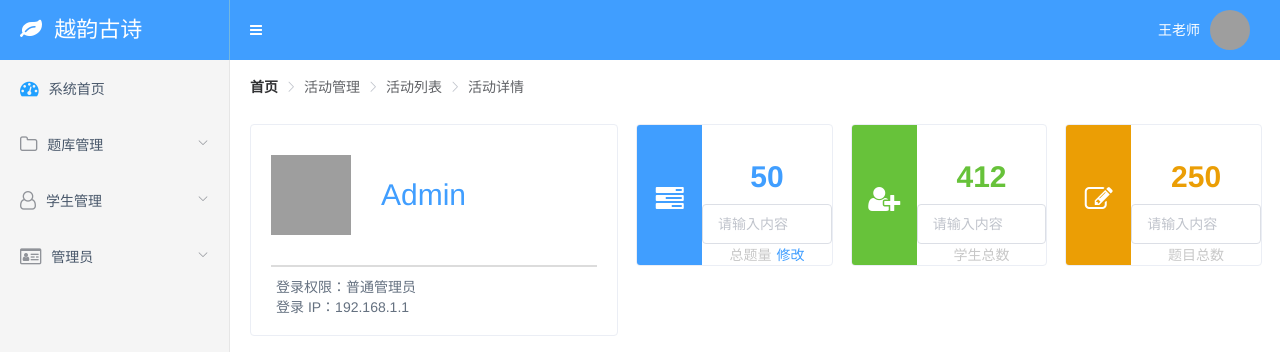
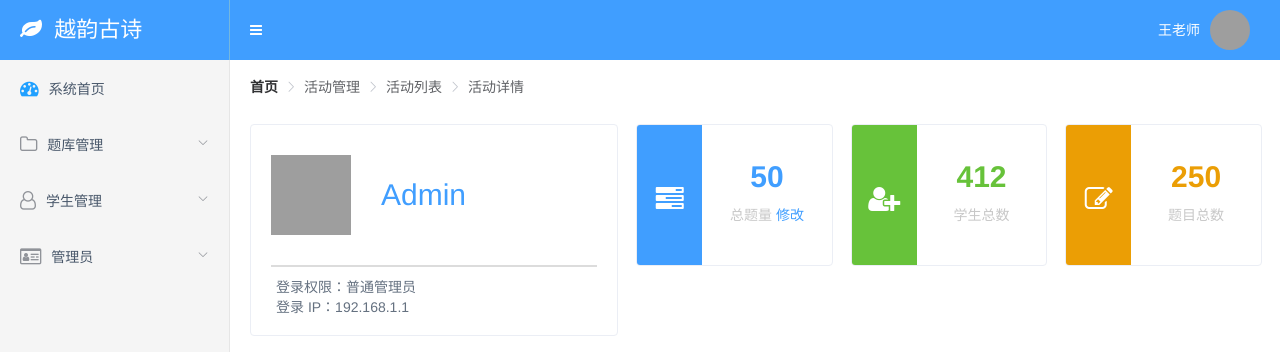
Before and after one commit to sunmaer/poetry, a Vue app: page /#/admin in a window 1280 px wide. Shown: the top 352 px of the page. Built offline with nearby package versions, Linux system fonts and the light colour scheme; grey boxes are pictures that could not be loaded.

Commit message:
完成统计组件

```diff
--- a/src/views/index/countInfo.vue
+++ b/src/views/index/countInfo.vue
@@ -1,13 +1,19 @@
 <template>
-  <el-card class="count"  :body-style="{ padding: '0px' }">
+  <el-card class="count" :body-style="{ padding: '0px' }">
     <el-row>
       <el-col :span="8" class="count__icon" :style="{ backgroundColor: bgColor }">
         <i :class="['fa', 'fa-'+icon, 'fa-2x']"></i>
       </el-col>
       <el-col :span="16">
-        <el-row class="count__number"  :style="{ color: bgColor }">{{ number }}</el-row>
-        <el-input v-model="input" placeholder="请输入内容"></el-input>
-        <el-row class="count__types">{{ type }}<a v-if="update" class="count__btn" href="javascript:void(0);">修改</a></el-row>
+        <el-row v-if="input" class="count__input"><el-input v-model="number" placeholder="请输入"></el-input></el-row>
+        <el-row v-else class="count__number" :style="{ color: bgColor }">{{ number }}</el-row>
+        <el-row class="count__types">
+          {{ type }}
+          <span v-if="update">
+            <a v-if="link" @click="alter" class="count__btn" href="javascript:void(0);">{{ btnName }}</a>
+            <a v-else @click="confirm" class="count__btn" href="javascript:void(0);">{{ btnName }}</a>
+          </span>
+        </el-row>
       </el-col>
     </el-row>
   </el-card>
@@ -40,7 +46,21 @@
     },
     data () {
       return {
-
+        input: false,
+        btnName: '修改',
+        link: true
+      }
+    },
+    methods: {
+      alter () {
+        this.input = !this.input
+        this.btnName = '确认'
+        this.link = !this.link
+      },
+      confirm () {
+        this.input = !this.input
+        this.btnName = '修改'
+        this.link = !this.link
       }
     }
   }
@@ -69,10 +89,12 @@
       font-size: 30px;
       font-weight: bold;
     }
+    .count__input {
+      margin: 35px 25px 7px 25px;
+    }
     .count__types {
       color: #c8c8c8;
       .count__btn {
-        margin-left: 5px;
         color: #409EFF;
         text-decoration: none;
       }
```
